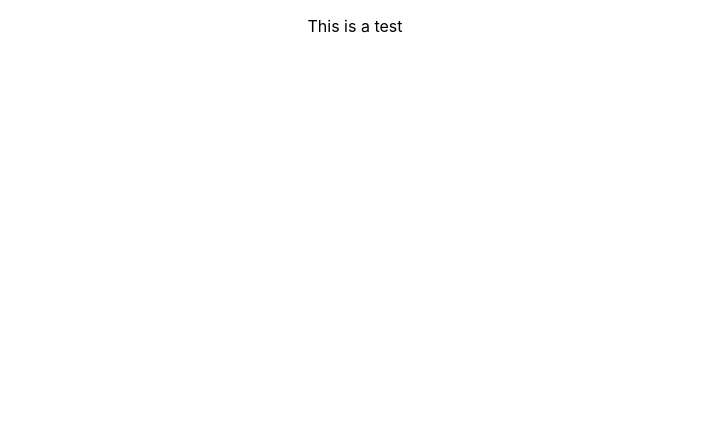
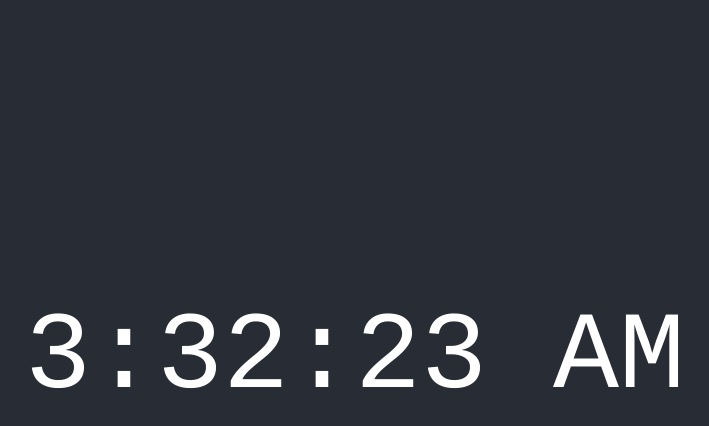
Before and after one commit to IsabellaGangle/study-app, a React (Create React App) app: page / in a window 1280 px wide. Shown: the top 426 px of the page, without its empty margins (285-994 px from the left). Built offline with nearby package versions, Linux system fonts and the light colour scheme.

Commit message:
[ANGRY-5] Created clock on home

```diff
--- a/src/App.css
+++ b/src/App.css
@@ -1,3 +1,10 @@
 .App {
   text-align: center;
 }
+
+.clock {
+  background-color: #282c34;
+  min-height: 100vh;
+  align-items: center;
+  justify-content: center;
+}
--- a/src/App.js
+++ b/src/App.js
@@ -1,15 +1,17 @@
+import React, { Component } from 'react';
+import Clock from './components/clock/clock.js';
 import './App.css';
 
-function App() {
-  return (
-    <div className="App">
-      <header className="App-header">
-        <p>
-          This is a test
-        </p>
-      </header>
-    </div>
-  );
+class App extends Component {
+  render() {
+    return (
+      <div className="App">
+        <div className="clock">
+          <Clock />
+        </div>
+      </div>
+    );
+  }
 }
 
 export default App;
--- /dev/null
+++ b/src/components/clock/clock.css
@@ -0,0 +1,11 @@
+.Time {
+    height: 500px;
+    width: 800px;
+    margin: auto;
+    position: absolute;
+    top: 0; left: 0; bottom: 0; right: 0;
+    padding-top: 70px;
+    font-family: courier, monospace;
+    color: white;
+    font-size: 110px;
+}
--- /dev/null
+++ b/src/components/clock/clock.js
@@ -0,0 +1,36 @@
+import React, { Component } from 'react';
+
+import './clock.css';
+
+class Clock extends  Component {
+    constructor(props){
+        super(props);
+        this.state ={
+            time: new Date().toLocaleTimeString()
+        }
+    }
+    componentDidMount() {
+        this.intervalID = setInterval(() =>
+        this.updateClock(),
+        1000
+        );
+    }
+
+    componentWillUnmount(){
+        clearInterval(this.intervalID)
+    }
+    updateClock(){
+        this.setState({
+            time: new Date().toLocaleTimeString()
+        });
+    }
+    render(){
+        return(
+            <div className="Time">
+                <p> {this.state.time}</p>
+            </div>
+        );
+    }
+}
+
+export default Clock;
```
